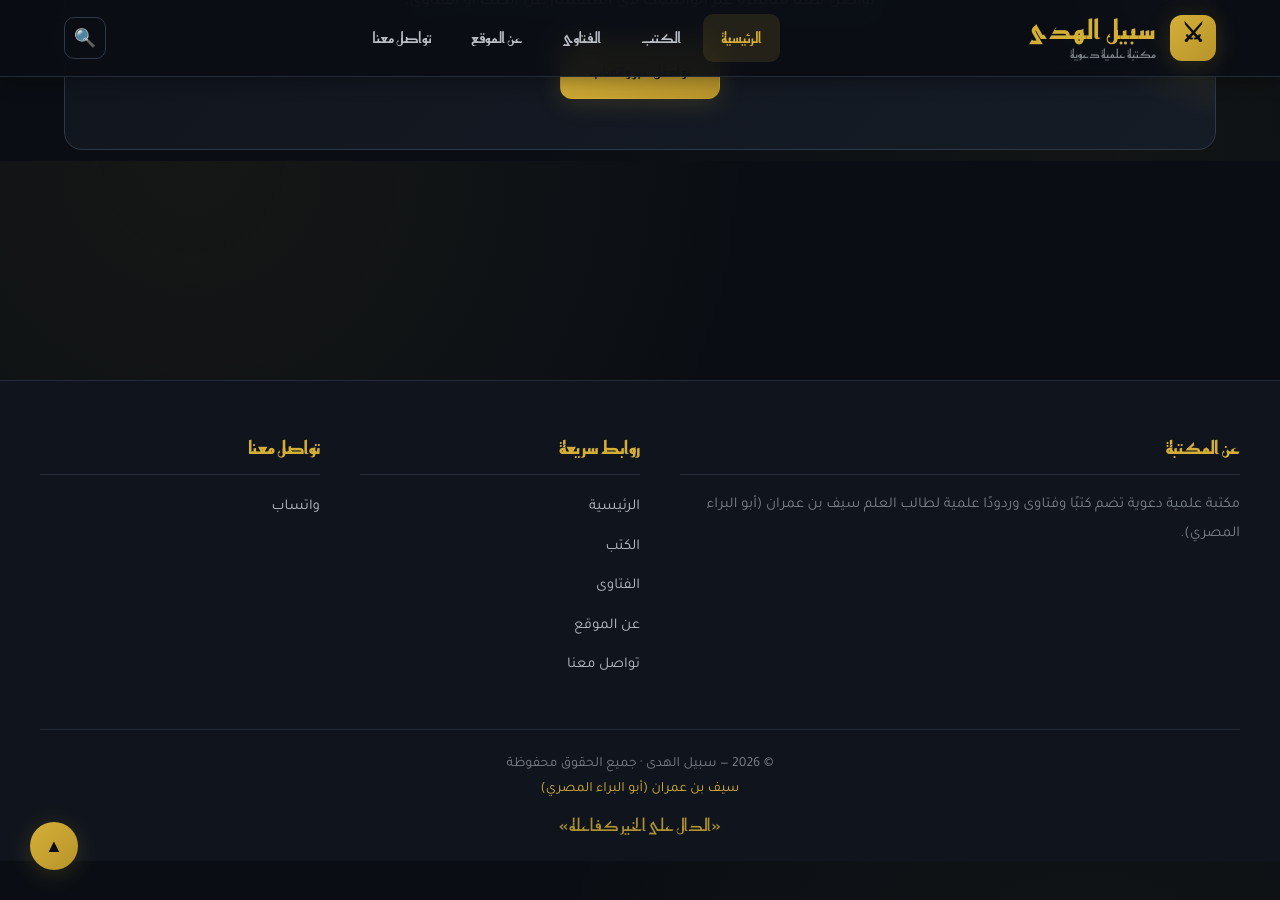
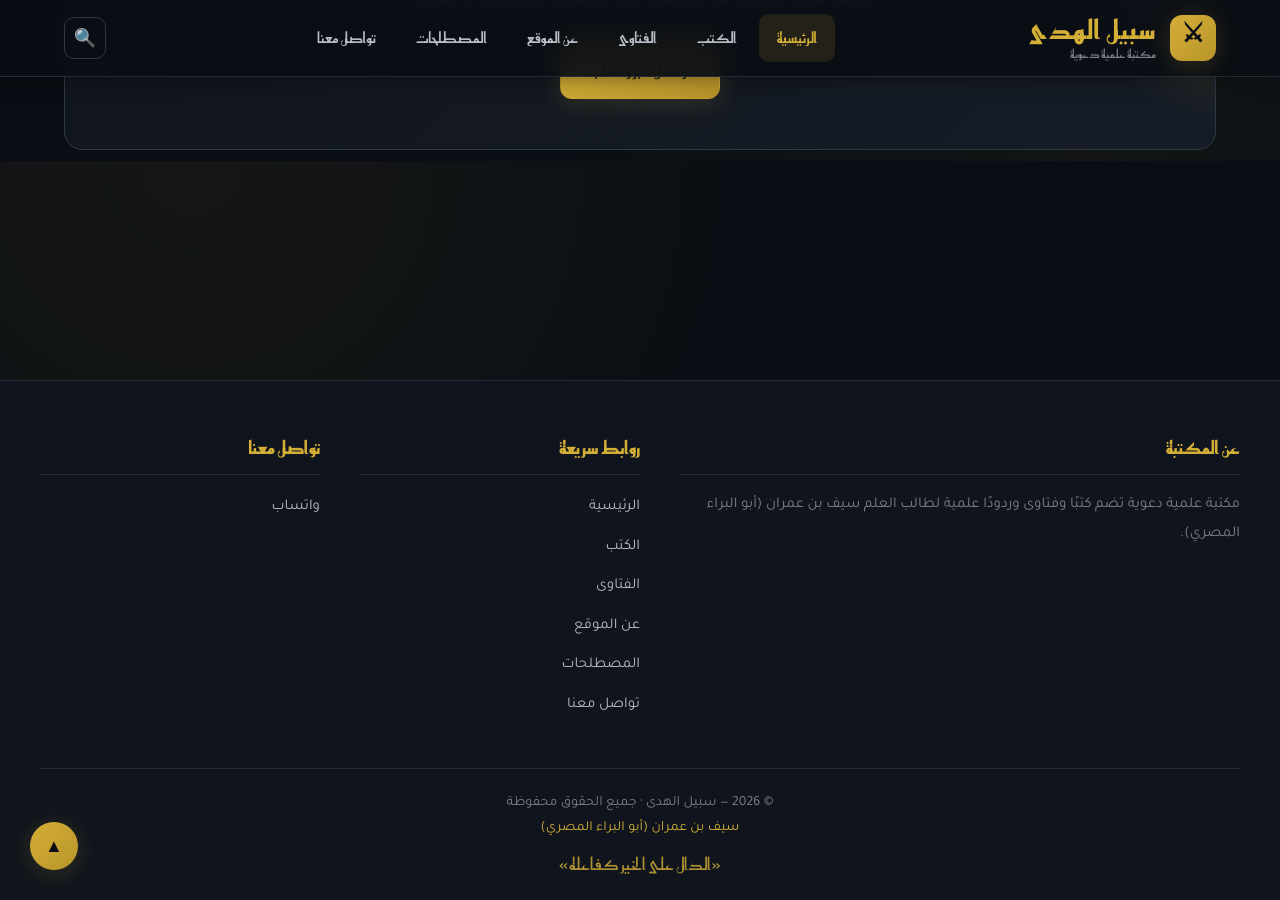
Before and after one commit to saifomran262977-svg/sabeel-alhuda-web, a Jekyll site: the page built from index.md, in a window 1280 px wide and 900 px high, scrolled down 2539 px. Built offline with Jekyll 4.4.1, drawn with Linux system fonts in a browser that asks for light colours; some web fonts are replaced.

Commit message:
Update navigation.yml

```diff
--- a/_data/navigation.yml
+++ b/_data/navigation.yml
@@ -10,5 +10,8 @@
 - title: "عن الموقع"
   url: "/about/"
 
+- title: "المصطلحات"
+  url: "/glossary/"
+
 - title: "تواصل معنا"
   url: "/contact/"
```
